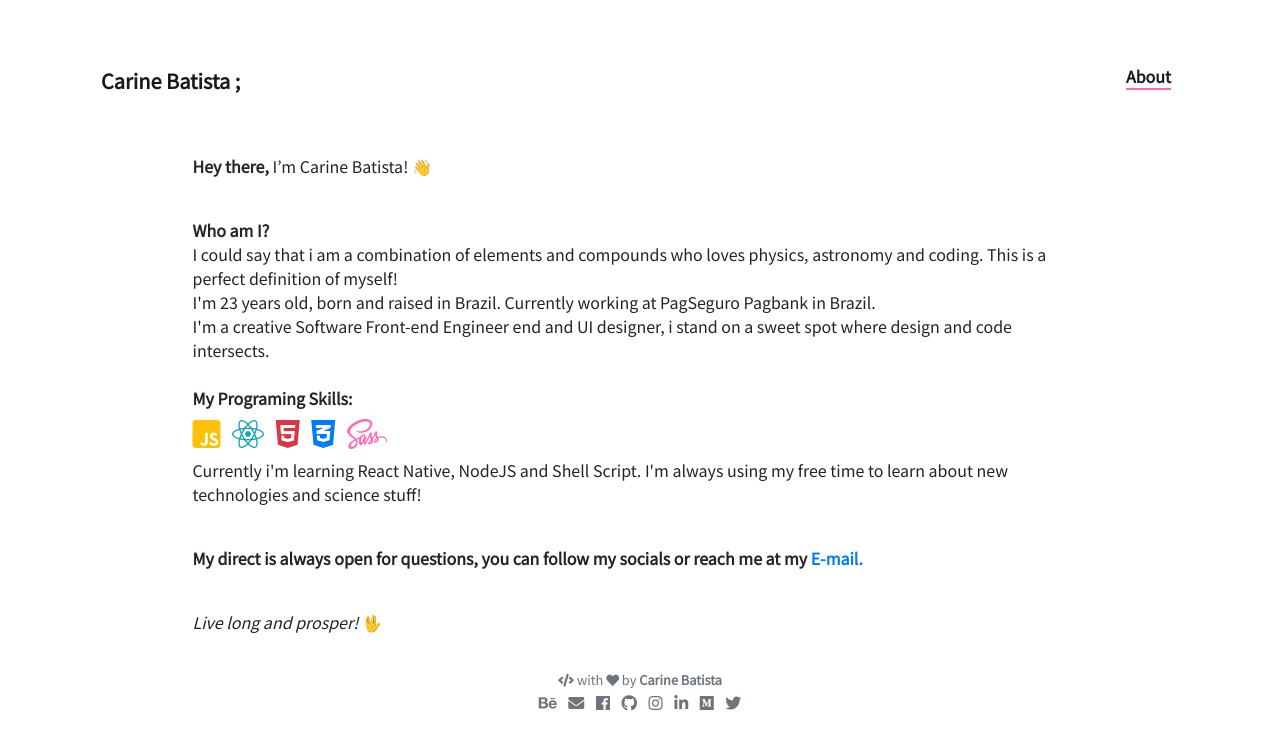
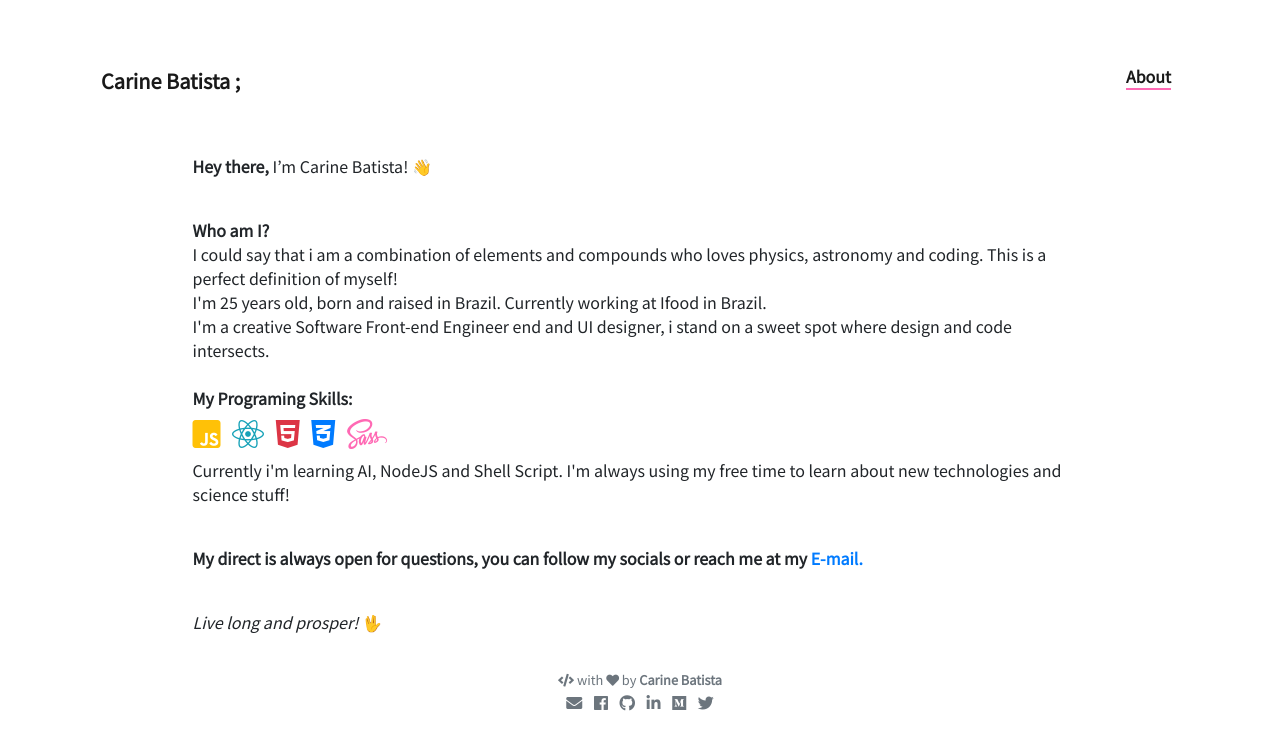
Before and after one commit to carinebatista/carinebatista.github.io, a website: page about.html in a window 1280 px wide. Drawn offline with nearby package versions, Linux system fonts and the light colour scheme.

Commit message:
Updating info

```diff
--- a/about.html
+++ b/about.html
@@ -59,8 +59,8 @@
         I could say that i am a combination of elements and compounds who loves
         physics, astronomy and coding. This is a perfect definition of myself!
         <br />
-        I'm 23 years old, born and raised in Brazil. Currently working at
-        PagSeguro Pagbank in Brazil.<br />
+        I'm 25 years old, born and raised in Brazil. Currently working at
+        Ifood in Brazil.<br />
         I'm a creative Software Front-end Engineer end and UI designer, i stand
         on a sweet spot where design and code intersects. <br /><br />
 
@@ -71,7 +71,7 @@
         <i class="py-2 pr-2 fab fa-css3-alt fa-2x text-primary"></i>
         <i class="py-2 pr-2 fab fa-sass fa-2x"></i>
         <br />
-        Currently i'm learning React Native, NodeJS and Shell Script. I'm always
+        Currently i'm learning AI, NodeJS and Shell Script. I'm always
         using my free time to learn about new technologies and science stuff!
         <p></p>
         <br />
@@ -95,19 +95,10 @@
       </small>
 
       <div class="container-fluid justify-content-center">
+
         <a
           class="social mx-1"
-          href="https://www.behance.net/carine_batista"
-          target="_blank"
-          style="color: #6c757d"
-          onMouseOver="this.style.color='#1769ff'"
-          onMouseOut="this.style.color='#6c757d'"
-        >
-          <i class="fab fa-behance fa-1x"></i>
-        </a>
-        <a
-          class="social mx-1"
-          href="mailto:carine.costabatista@gmail.com"
+          href="mailto:carinedcb@hotmail.com"
           target="_blank"
           style="color: #6c757d"
           onMouseOver="this.style.color='#db4437'"
@@ -134,16 +125,6 @@
           onMouseOut="this.style.color='#6c757d'"
         >
           <i class="fab fa-github fa-1x"></i>
-        </a>
-        <a
-          class="social mx-1"
-          href="https://www.instagram.com/carine.batatafrita/"
-          target="_blank"
-          style="color: #6c757d"
-          onMouseOver="this.style.color='#405de6'"
-          onMouseOut="this.style.color='#6c757d'"
-        >
-          <i class="fab fa-instagram fa-1x"></i>
         </a>
         <a
           class="social mx-1"
```
Also changed, not shown: index.html (+1 -21 lines).
